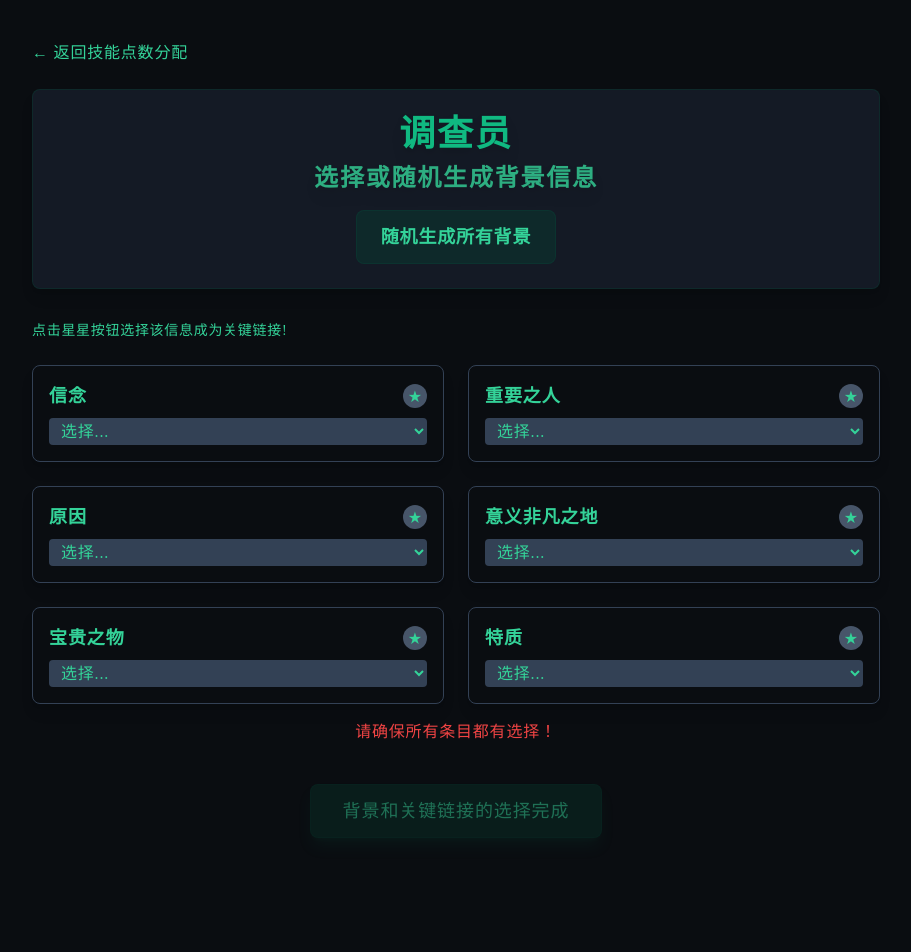
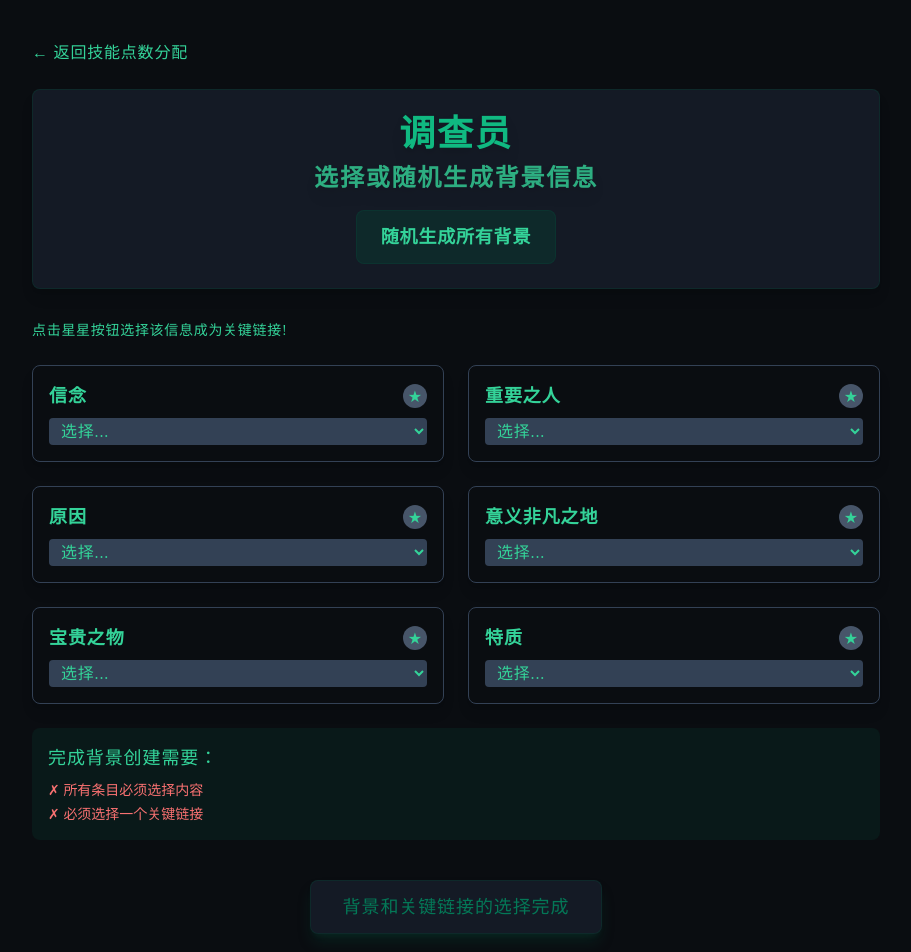
Before and after one commit to KevinKevinL/AI-Driven-TRPG, a Next.js app: page /coc/background in a window 1280 px wide. Shown: the top 952 px of the page, without its empty margins (184-1095 px from the left). Before the commit the page ends 878 px from the top, so only its background shows below. Built offline with nearby package versions, Linux system fonts and the light colour scheme.

Commit message:
Update background.js

```diff
--- a/pages/coc/background.js
+++ b/pages/coc/background.js
@@ -23,7 +23,7 @@ const BackgroundPage = () => {
   const router = useRouter();
   const { profession: professionTitle } = router.query;
   const profession = professionTitle && PROFESSIONS[professionTitle];
-  const [validationError, setValidationError] = useState('');
+  const [validationErrors, setValidationErrors] = useState([]);
 
   // Load background from character state on mount
   useEffect(() => {
@@ -31,7 +31,14 @@ const BackgroundPage = () => {
 
     const savedBackground = character.backstory
       ? parseBackstory(character.backstory)
-      : {};
+      : {
+        belief: null,
+        importantPerson: null,
+        reason: null,
+        place: null,
+        possession: null,
+        trait: null,
+      };
     setSelectedBackground(savedBackground);
     setKeyConnection(character.keyConnection || null);
   }, [profession]);
@@ -52,21 +59,23 @@ const BackgroundPage = () => {
 
   // 验证逻辑
   const validateSelection = () => {
-    const allSelected = Object.values(selectedBackground).every((value) => value !== null);
+    const allSelected = Object.values(selectedBackground).every(
+      (value) => value && value.trim() !== ""
+    );
     const hasKeyConnection = keyConnection !== null;
+    const errors = [];
+    if (!allSelected) errors.push("所有条目必须选择内容");
+    if (!hasKeyConnection) errors.push("必须选择一个关键链接");
+
     return {
-      isValid: allSelected && hasKeyConnection,
-      error: allSelected
-        ? hasKeyConnection
-          ? ''
-          : '请选择一个关键连接！'
-        : '请确保所有条目都有选择！',
+      isValid: errors.length === 0,
+      errors,
     };
   };
 
   useEffect(() => {
     const validation = validateSelection();
-    setValidationError(validation.error);
+    setValidationErrors(validation.errors); // 更新错误列表
   }, [selectedBackground, keyConnection]);
 
   // 为所有类别随机选择选项
@@ -212,23 +221,33 @@ const BackgroundPage = () => {
               </div>
             ))}
           </div>
-
+          <br></br>
           {/* 错误提示 */}
-          {validationError && (
-            <div className="mt-4 text-red-500 text-center font-lovecraft">{validationError}</div>
+          {validationErrors.length > 0 && (
+            <div className="mb-4 p-4 bg-emerald-900/20 rounded-lg">
+              <h3 className="text-lg font-lovecraft text-emerald-400 mb-2">完成背景创建需要：</h3>
+              <ul className="text-sm text-emerald-400/80 space-y-1">
+                {validationErrors.map((error, index) => (
+                  <li key={index} className={`flex items-center ${error.includes("必须") ? "text-red-400" : "text-emerald-500"}`}>
+                    {error.includes("必须") ? "✗" : "✓"} {error}
+                  </li>
+                ))}
+              </ul>
+            </div>
           )}
 
           {/* 确认按钮 */}
           <div className="text-center mt-10">
             <button
               onClick={handleFinalize}
-              disabled={!!validationError}
+              disabled={validationErrors.length > 0}
               className={`px-8 py-3 bg-emerald-900/50 hover:bg-emerald-800/50
                 rounded-lg border border-emerald-900/30 shadow-lg shadow-emerald-900/30
-                text-emerald-400 text-lg font-lovecraft transition-colors ${
-                  validationError
-                    ? 'opacity-50 cursor-not-allowed'
-                    : 'hover:bg-emerald-800'
+                text-emerald-400 text-lg font-lovecraft transition-colors
+                ${
+                  validationErrors.length > 0
+                    ? 'bg-slate-800/50 text-emerald-700 cursor-not-allowed'
+                    : 'bg-emerald-900/50 text-emerald-400 hover:bg-emerald-800/50'
                 }`}
             >
               背景和关键链接的选择完成
```
